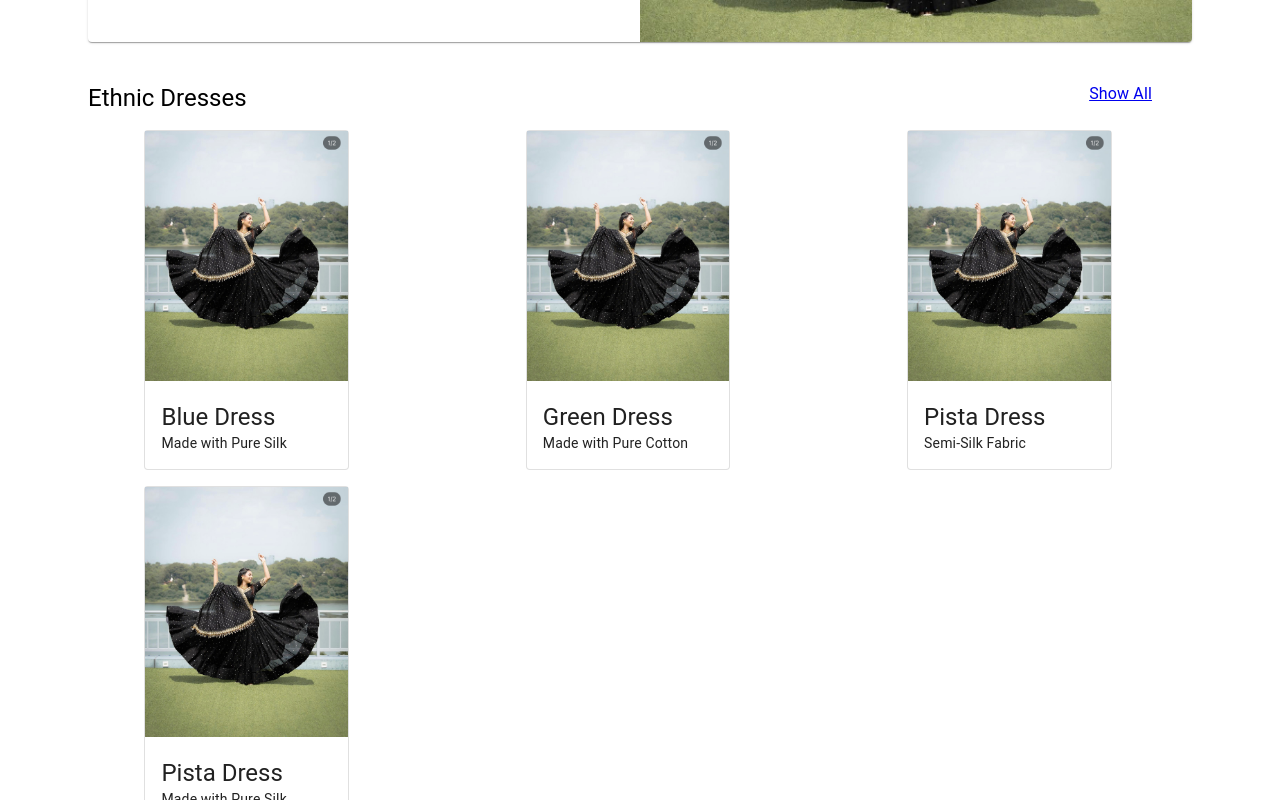
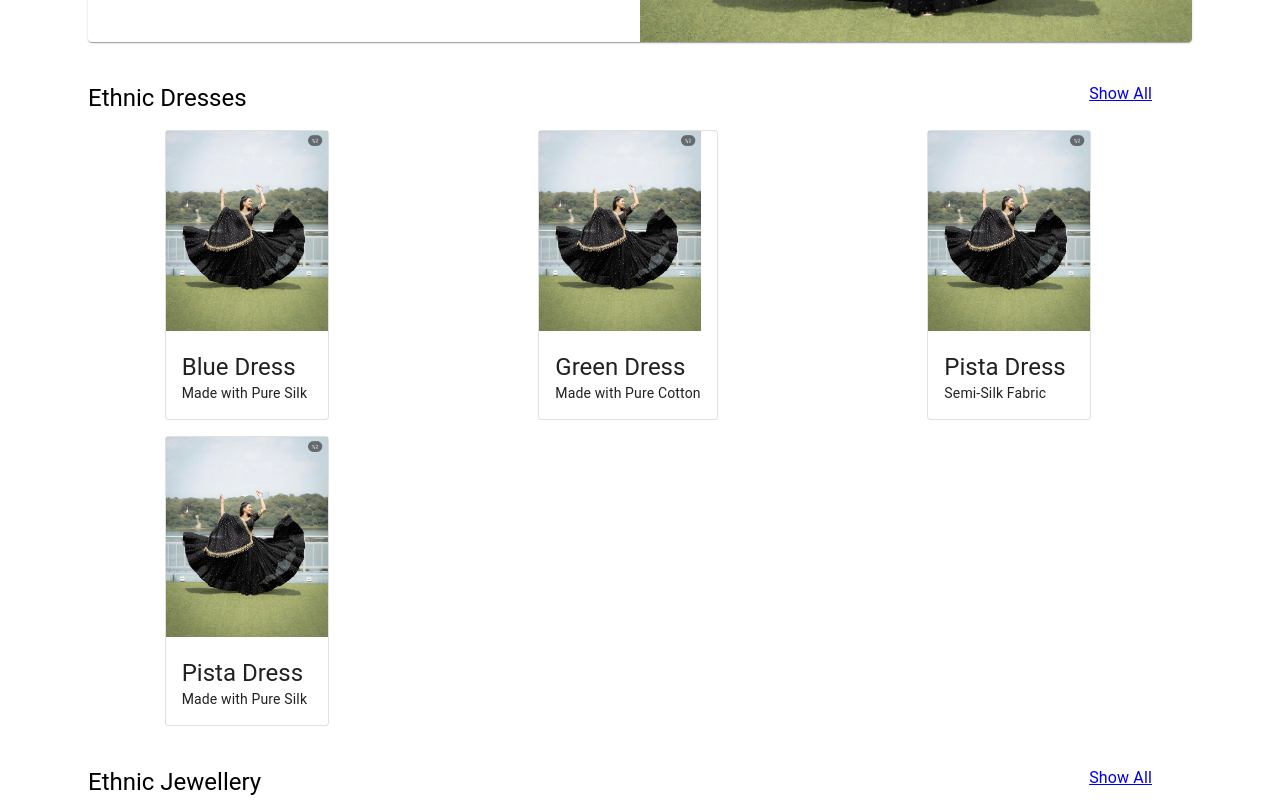
Before and after one commit to arasidobariya/ethnicGems, a React (Create React App) app: page / in a window 1280 px wide. Shown: the part 520-1320 px from the top of the page. Built offline with nearby package versions, Linux system fonts and the light colour scheme.

Commit message:
made reusable component for products list on home page

```diff
--- a/src/components/Home.js
+++ b/src/components/Home.js
@@ -10,7 +10,11 @@ import {
 import DarkButton from "../Styles/darkButton";
 import { Link } from "react-router-dom";
 function Home() {
-  const dresses = [
+  const products = [
+    {
+      id: "p1",
+      category: "Ethnic Dresses",
+      items: [
         {
           id: 1,
           src: "./image/Banner Girl.jpg",
@@ -35,7 +39,40 @@ function Home() {
           title: "Pista Dress",
           description: "Made with Pure Silk",
         },
+      ],
+    },
+    {
+      id: "p2",
+      category: "Ethnic Jewellery",
+      items: [
+        {
+          id: 1,
+          src: "./image/Banner Girl.jpg",
+          title: "Blue Dress",
+          description: "Made with Pure Silk",
+        },
+        {
+          id: 2,
+          src: "./image/Banner Girl.jpg",
+          title: "Green Dress",
+          description: "Made with Pure Cotton",
+        },
+        {
+          id: 3,
+          src: "./image/Banner Girl.jpg",
+          title: "Pista Dress",
+          description: "Semi-Silk Fabric",
+        },
+        {
+          id: 4,
+          src: "./image/Banner Girl.jpg",
+          title: "Pista Dress",
+          description: "Made with Pure Silk",
+        },
+      ],
+    },
   ];
+
   return (
     <Box sx={{ margin: 5 }}>
       <Card
@@ -78,10 +115,14 @@ function Home() {
           </Grid>
         </Grid>
       </Card>
+
+      {products.map((product) => {
+        return (
+          <Box>
             <Grid container>
               <Grid item xs={6} md={8}>
                 <Typography variant="h5" textAlign={"left"} sx={{ ml: 5 }}>
-            Ethnic Dresses
+                  {product.category}
                 </Typography>
               </Grid>
               <Grid item xs={6} md={4}>
@@ -99,7 +140,7 @@ function Home() {
             </Grid>
             <Box sx={{ margin: 5 }}>
               <Grid container spacing={5}>
-          {dresses.map((dress) => {
+                {product.items.map((item) => {
                   return (
                     <Grid
                       item
@@ -108,25 +149,34 @@ function Home() {
                       xs={12}
                       sm={6}
                       md={4}
-                key={dress.id}
+                      key={item.id}
                       spacing={3}
                       justifyContent={"center"}
                       alignItems={"center"}
                     >
-                <Paper variant="outlined" sx={{ maxWidth: "400px" }}>
+                      <Paper variant="outlined" sx={{ maxWidth: "500px" }}>
                         <Grid item>
-                    <img height="250px" alt={dress.title} src={dress.src}></img>
+                          <img
+                            height="200px"
+                            alt={item.title}
+                            src={item.src}
+                          ></img>
                         </Grid>
                         <Grid item sx={{ margin: 2 }}>
-                    <Typography variant="h5">{dress.title}</Typography>
-                    <Typography variant="body2">{dress.description}</Typography>
+                          <Typography variant="h5">{item.title}</Typography>
+                          <Typography variant="body2">
+                            {item.description}
+                          </Typography>
                         </Grid>
                       </Paper>
                     </Grid>
                   );
                 })}
               </Grid>
+            </Box>{" "}
           </Box>
+        );
+      })}
     </Box>
   );
 }
--- a/src/components/ProductDetail.js
+++ b/src/components/ProductDetail.js
@@ -1,2 +1,5 @@
-function ProductDetail() {}
+function ProductDetail() {
+
+
+}
 export default ProductDetail;
```
Lines whose indentation alone changed are shown as unchanged.
